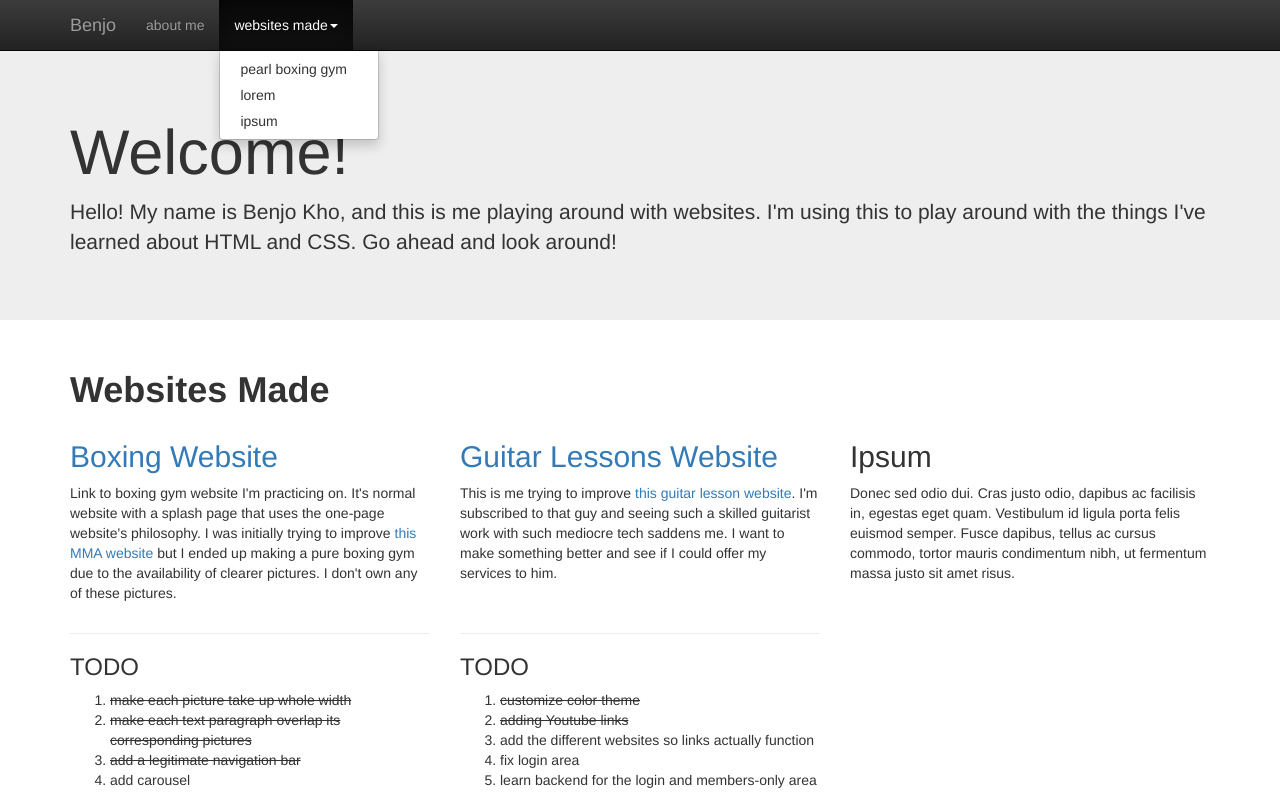
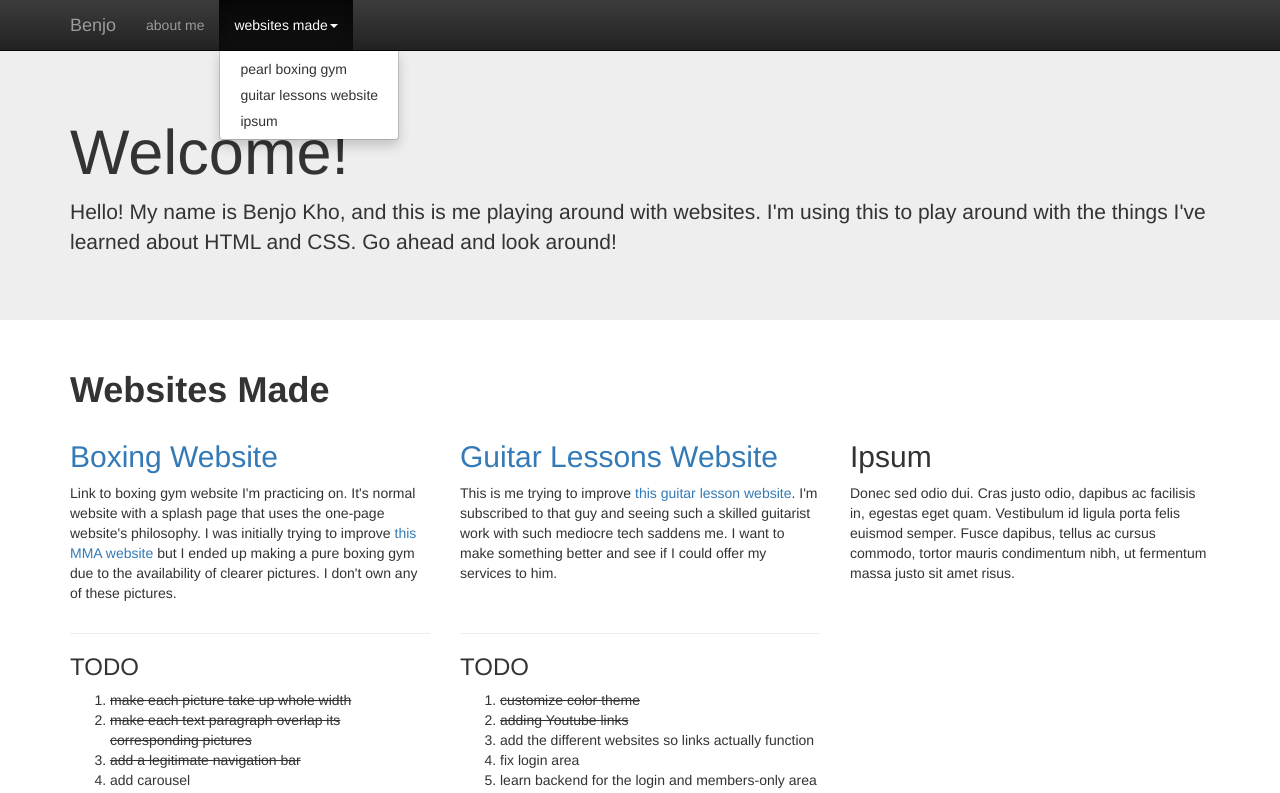
Before and after one commit to remtaine/old-benjokho.github.io, a plain HTML site: page index.html in a window 1280 px wide. Both pictures are taken after a click on the link "websites made". Shown: the top 793 px of the page. Drawn offline with nearby package versions, Linux system fonts and the light colour scheme.

Commit message:
updated links

```diff
--- a/index.html
+++ b/index.html
@@ -57,7 +57,7 @@
               <a class="dropdown-toggle" data-toggle="dropdown" href="#websites">websites made<span class="caret"></span></a>
               <ul class="dropdown-menu">
                 <li><a href="mma.html">pearl boxing gym</a></li>
-                <li><a href="#">lorem</a></li>
+                <li><a href="guitar.html">guitar lessons website</a></li>
                 <li><a href="#">ipsum</a></li>
               </ul>
             </li>
```
